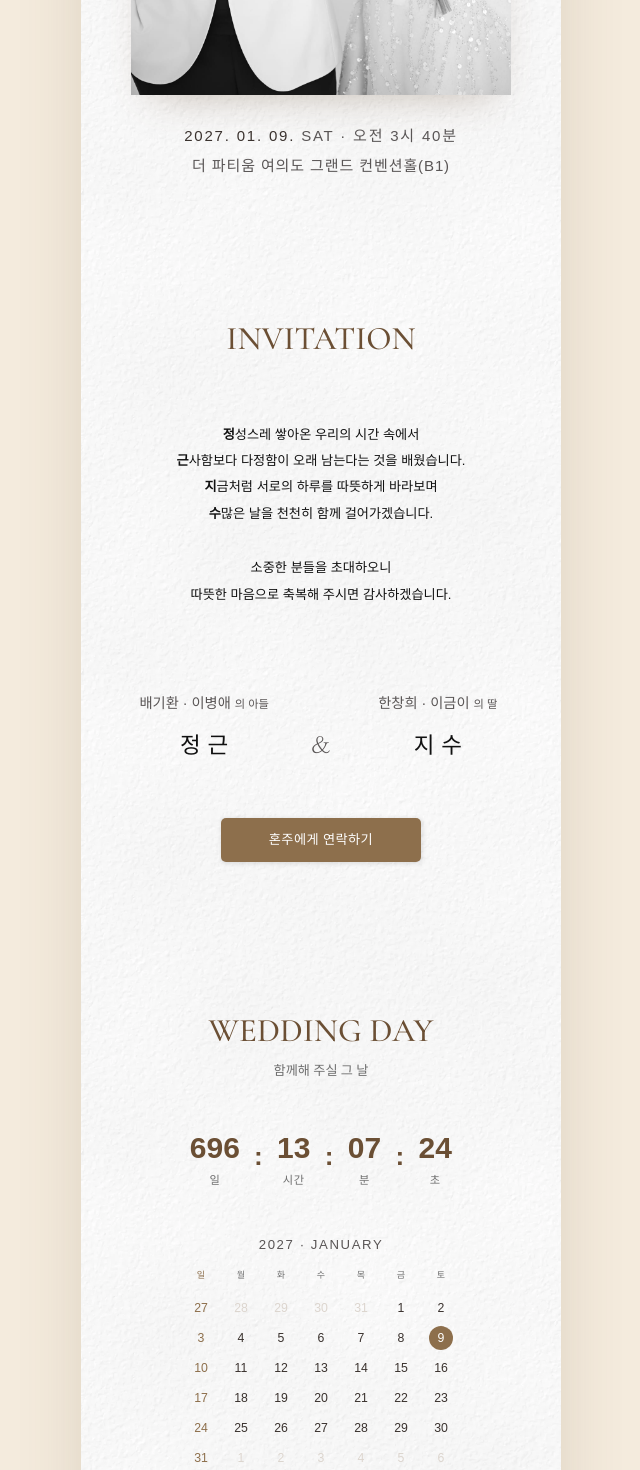
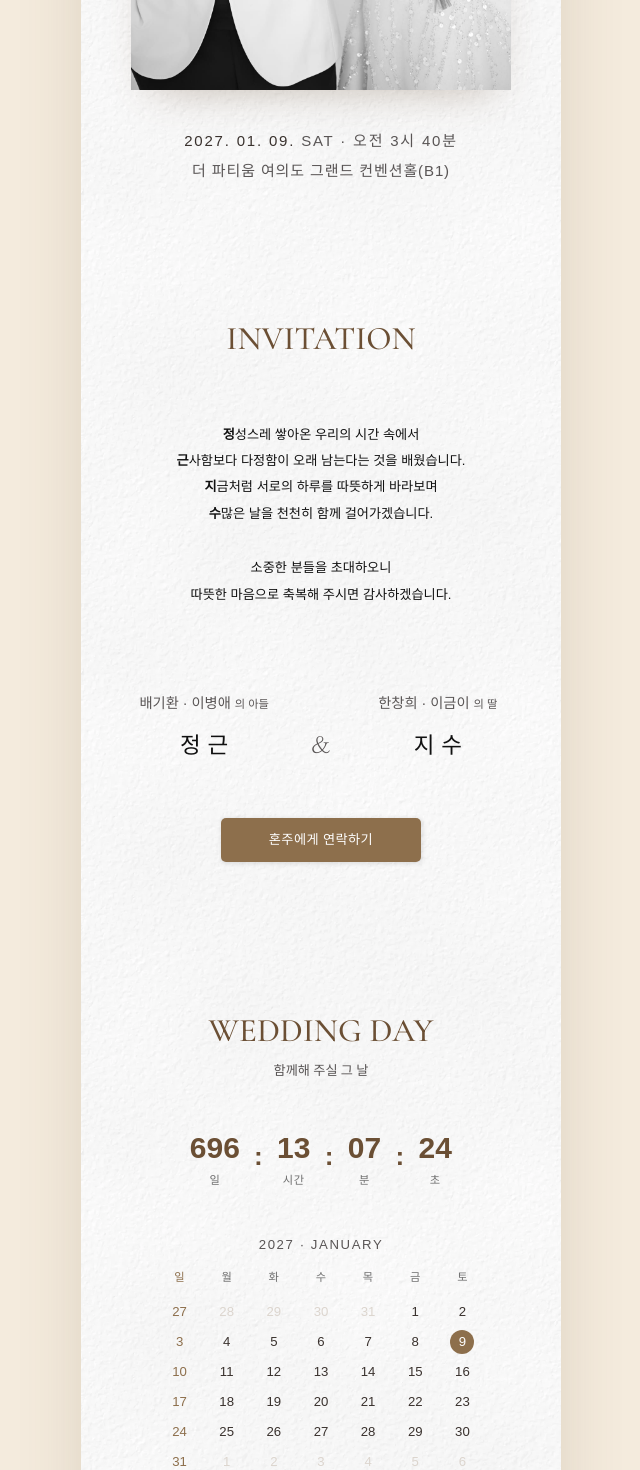
Before and after one commit to didue/mobile-invi, a Next.js app: page / in a window 1280 px wide. Shown: the part 560-2030 px from the top of the page, without its empty margins (319-959 px from the left). Built offline with nearby package versions, Linux system fonts and the light colour scheme; no server answers; a web font is replaced by a local one.

Commit message:
[Modify] locaton 설명항목 수정

```diff
--- a/src/app/_sections/MapSection.tsx
+++ b/src/app/_sections/MapSection.tsx
@@ -23,7 +23,7 @@ const handleTmapClick = (e: MouseEvent<HTMLAnchorElement>) => {
 const TRANSIT_GROUPS: { label: string; items: string[] }[] = [
   { label: "🚆 지하철", items: WEDDING_VENUE.station.metro },
   { label: "🚌 버스", items: WEDDING_VENUE.station.bus },
-  { label: "🚗 자가용 및 주차안내", items: WEDDING_VENUE.station.car },
+  { label: "🚗 자가용 및 주차 안내", items: WEDDING_VENUE.station.car },
 ];
 
 interface MapSectionProps {
--- a/src/app/globals.css
+++ b/src/app/globals.css
@@ -116,7 +116,7 @@ section {
   text-align: center;
   font-size: var(--font-size-md-s);
   font-family: var(--font-gowun-batang);
-  color: var(--ink-medium);
+  color: var(--ink-hard);
   margin-bottom: 32px;
 }
 
@@ -177,7 +177,7 @@ section {
 .calendar {
   margin: 34px auto 0;
   width: 100%;
-  max-width: 280px;
+  max-width: 330px;
 }
 .cal-title {
   text-align: center;
@@ -193,7 +193,7 @@ section {
   row-gap: 6px;
 }
 .cal-dow {
-  font-size: var(--font-size-xxs);
+  font-size: var(--font-size-xs);
   color: var(--ink-medium);
   text-align: center;
   padding-bottom: 8px;
@@ -213,7 +213,7 @@ section {
   justify-content: center;
   width: 24px;
   height: 24px;
-  font-size: var(--font-size-sm);
+  font-size: var(--font-size-md-s);
   color: var(--ink);
   border-radius: 50%;
 }
@@ -521,10 +521,12 @@ img,
   color: var(--ink);
   font-size: var(--font-size-md);
   font-weight: 500;
+  display: block;
+  margin-bottom: 6px;
 }
 .transit-item {
   font-size: var(--font-size-md-s);
-  margin-bottom: 15px;
+  margin-bottom: 20px;
 }
 .transit-way {
   display: grid;
@@ -1103,7 +1105,6 @@ img,
 }
 .names .kr {
   line-height: 1.4;
-  font-weight: 700;
 }
 .amp {
   font-size: var(--font-size-regualr);
@@ -1111,7 +1112,7 @@ img,
   letter-spacing: 0.2em;
 }
 .hero-date {
-  margin-top: 30px;
+  margin-top: 40px;
   font-size: var(--font-size-reg-s);
   letter-spacing: 0.12em;
   color: var(--ink-hard);
--- a/src/data/wedding.ts
+++ b/src/data/wedding.ts
@@ -60,14 +60,14 @@ export const WEDDING_VENUE = {
     ],
     bus : [
       '5호선 여의나루역 1번출구 <span class="primary">무료 셔틀버스</span> 운영(5분간격 운행)',
-      '산업은행본점 하차 : [일반] 10, [간선] 463',
-      '여의도순복음교회 비전센터 하차 : [지선] 5534, 5563',
+      '산업은행본점 하차 : [일반]10, [간선]463',
+      '여의도순복음 비전센터 하차 : [지선]5534, 5563',
       '<span class="primary">천안 대절버스</span> : 천안시청 봉서홀 앞 주차장 <br/><span>(산들여행사 / 출발시간 : 오전 10시30분)</span>'
     ],
     car : [
-      '"더파티움 여의도" 또는 "중소기업중앙회" 네비게이션 검색',
-      '예식장 건물 내 지하 주차장 무료 이용 가능 (90분)',
-      '만차 시 건너편 2주차장(기계산업진흥회 주차장)을 이용해 주세요.'
+      '"더파티움 여의도" 또는 "중소기업중앙회" 검색',
+      '건물 내 지하 주차장 무료 이용 가능 (90분)',
+      '건물 주차장 만차 시 건너편 2주차장(기계산업진흥회 주차장)을 이용해 주세요.',
     ],
   }
 };
```
Also changed, not shown: .claude/rules/frontend/react.md.
